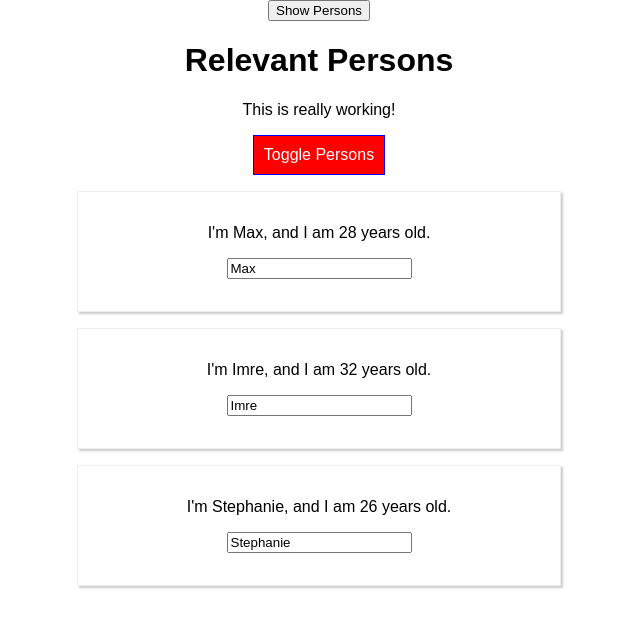
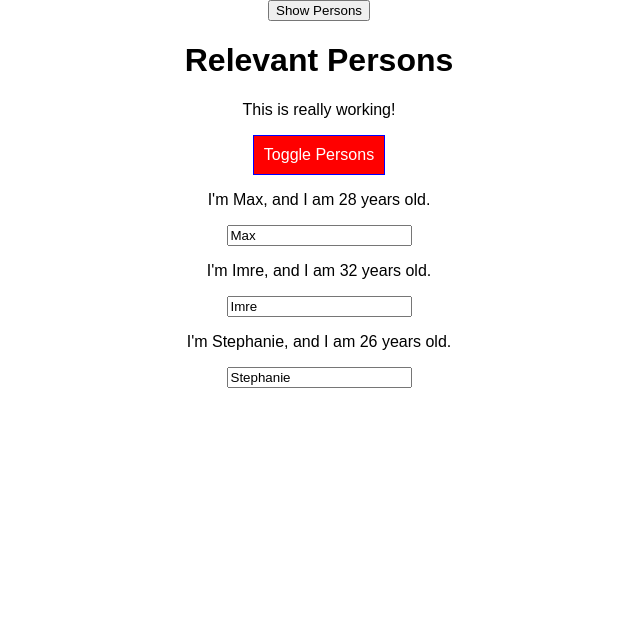
Before and after one commit to Zsemle/react-complete-guide, a React app: page / in a window 1280 px wide. Both pictures are taken after a click on the button "Show Persons". Shown: the top 628 px of the page, without its empty margins (321-961 px from the left). Built offline with nearby package versions, Linux system fonts and the light colour scheme.

Commit message:
returning an array of elements, instead of a single root element

```diff
--- a/src/components/Persons/Person/Person.js
+++ b/src/components/Persons/Person/Person.js
@@ -14,13 +14,16 @@
   }
   render(){
     console.log('[Person.js] inside render.')
-    return (
-      <div className={classes.Person}>
-        <p onClick={this.props.click}>I'm {this.props.name}, and I am  {this.props.age} years old.</p>
-        <p>{this.props.children}</p>
-        <p><input type="text" onChange={this.props.changed} value={this.props.name}/></p>
-      </div>
-    )
+    // return (
+    //   <div className={classes.Person}>
+    //     <p onClick={this.props.click}>I'm {this.props.name}, and I am  {this.props.age} years old.</p>
+    //     <p>{this.props.children}</p>
+    //     <p><input type="text" onChange={this.props.changed} value={this.props.name}/></p>
+    //   </div>
+    // )
+    return [<p key="1" onClick={this.props.click}>I'm {this.props.name}, and I am  {this.props.age} years old.</p>,
+        <p key="2">{this.props.children}</p>,
+        <p key="3"><input type="text" onChange={this.props.changed} value={this.props.name}/></p>]
   }
 }
 
```
